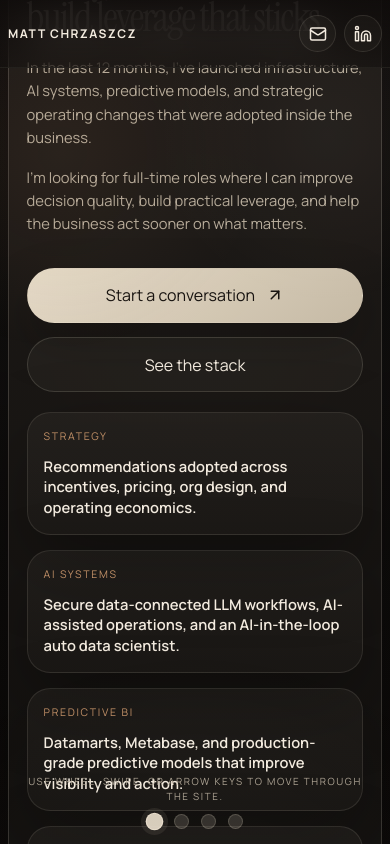
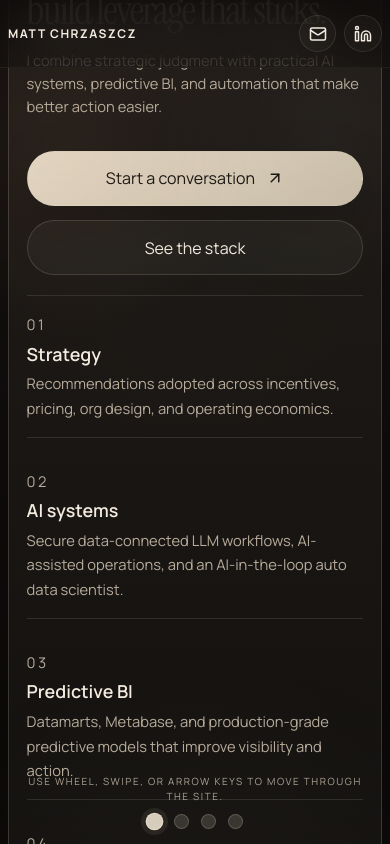
Before and after one commit to omgboom/mattcpa, a React (Create React App) app: page / in a window 390 px wide. Shown: the top 844 px of the page. Built offline with nearby package versions, Linux system fonts and the light colour scheme.

Commit message:
almost there now!

```diff
--- a/src/Website.js
+++ b/src/Website.js
@@ -17,7 +17,7 @@ const leverageAreas = [
   {
     id: '02',
     title: 'Shipped internal AI systems',
-    body: 'Built Lumina AI and an AI-in-the-loop data science application, then connected workflow, permissions, scheduled tasks, and tool calls into Silver CRM for real operating use.',
+    body: 'Built a secure data-connected LLM workflow and an AI-in-the-loop data science application, then connected permissions, scheduled tasks, and tool calls into CRM workflows for real operating use.',
   },
   {
     id: '03',
@@ -65,18 +65,22 @@ const operatingSteps = [
 
 const thesisPoints = [
   {
+    id: '01',
     label: 'Strategy',
     text: 'Recommendations adopted across incentives, pricing, org design, and operating economics.',
   },
   {
+    id: '02',
     label: 'AI systems',
     text: 'Secure data-connected LLM workflows, AI-assisted operations, and an AI-in-the-loop auto data scientist.',
   },
   {
+    id: '03',
     label: 'Predictive BI',
     text: 'Datamarts, Metabase, and production-grade predictive models that improve visibility and action.',
   },
   {
+    id: '04',
     label: 'Automation',
     text: 'n8n orchestration and workflow automation shipped into real operating use.',
   },
@@ -249,12 +253,8 @@ const Website = () => {
                 I help businesses see clearly, move earlier, and build leverage that sticks.
               </h1>
               <p className="stage-summary">
-                In the last 12 months, I&apos;ve launched infrastructure, AI systems, predictive
-                models, and strategic operating changes that were adopted inside the business.
-              </p>
-              <p className="stage-note">
-                I&apos;m looking for full-time roles where I can improve decision quality, build
-                practical leverage, and help the business act sooner on what matters.
+                I combine strategic judgment with practical AI systems, predictive BI, and
+                automation that make better action easier.
               </p>
               <div className="stage-actions">
                 <a className="button-primary" href={`mailto:${contactEmail}`}>
@@ -274,11 +274,14 @@ const Website = () => {
             </div>
 
             <div className="story-detail">
-              <div className="bubble-grid">
+              <div className="detail-stack">
                 {thesisPoints.map((point) => (
-                  <article className="bubble-point" key={point.label}>
-                    <span>{point.label}</span>
-                    <strong>{point.text}</strong>
+                  <article className="detail-item" key={point.label}>
+                    <p className="detail-id">{point.id}</p>
+                    <div>
+                      <h3>{point.label}</h3>
+                      <p>{point.text}</p>
+                    </div>
                   </article>
                 ))}
               </div>
@@ -339,8 +342,8 @@ const Website = () => {
             <div className="story-detail">
               <div className="detail-stack">
                 {impactSignals.map((signal) => (
-                  <article className="detail-item detail-item-signal" key={`${signal.value}-${signal.label}`}>
-                    <p className="detail-value">{signal.value}</p>
+                  <article className="detail-item" key={`${signal.value}-${signal.label}`}>
+                    <p className="detail-id">{signal.value}</p>
                     <p>{signal.label}</p>
                   </article>
                 ))}
@@ -360,10 +363,6 @@ const Website = () => {
               The best fit is a company that wants one person who can build and challenge.
             </h2>
             <p className="stage-summary">
-              My work tends to follow the same pattern: find the bottleneck, design the mechanism,
-              improve decision quality, and create leverage that sticks.
-            </p>
-            <p className="stage-note">
               I&apos;m looking for an in-house role where I can keep building systems, influence the
               operating model, and raise the quality of decisions across the business.
             </p>
--- a/src/index.css
+++ b/src/index.css
@@ -117,7 +117,6 @@ select {
 .topbar-nav-step,
 .stage-kicker,
 .detail-id,
-.bubble-point span,
 .stage-instruction {
   letter-spacing: 0.16em;
   text-transform: uppercase;
@@ -410,44 +409,16 @@ select {
   border-color: rgba(255, 244, 225, 0.24);
 }
 
-.bubble-grid,
 .detail-stack {
   width: 100%;
   display: grid;
   gap: 0.95rem;
 }
 
-.bubble-grid {
-  grid-template-columns: repeat(2, minmax(0, 1fr));
-}
-
-.bubble-point,
 .detail-item {
   border: 1px solid rgba(255, 244, 225, 0.1);
   background: linear-gradient(180deg, rgba(255, 244, 225, 0.04), rgba(255, 244, 225, 0.02));
   box-shadow: var(--shadow);
-}
-
-.bubble-point {
-  min-height: 8.7rem;
-  padding: 1rem 1rem 1.05rem;
-  border-radius: 1.45rem;
-  display: flex;
-  flex-direction: column;
-  justify-content: flex-start;
-}
-
-.bubble-point span {
-  display: inline-block;
-  margin-bottom: 0.65rem;
-  font-size: 0.66rem;
-  color: var(--accent);
-}
-
-.bubble-point strong {
-  font-size: 1rem;
-  line-height: 1.4;
-  font-weight: 600;
 }
 
 .detail-stack {
@@ -490,20 +461,6 @@ select {
 
 .detail-item h3 + p {
   margin-top: 0.35rem;
-}
-
-.detail-item-signal {
-  grid-template-columns: 150px minmax(0, 1fr);
-  align-items: center;
-}
-
-.detail-value {
-  margin: 0;
-  font-family: 'Instrument Serif', serif;
-  font-size: clamp(1.95rem, 3.4vw, 3.25rem);
-  line-height: 0.96;
-  letter-spacing: -0.05em;
-  color: var(--text);
 }
 
 .stage-footer {
@@ -665,16 +622,7 @@ select {
     width: 100%;
   }
 
-  .bubble-grid {
-    grid-template-columns: 1fr;
-  }
-
-  .bubble-point {
-    min-height: auto;
-  }
-
-  .detail-item,
-  .detail-item-signal {
+  .detail-item {
     grid-template-columns: 1fr;
     gap: 0.35rem;
   }
@@ -714,13 +662,8 @@ select {
 
   .stage-summary,
   .stage-note,
-  .detail-item p,
-  .bubble-point strong {
+  .detail-item p {
     font-size: 0.92rem;
-  }
-
-  .detail-value {
-    font-size: 1.9rem;
   }
 }
 
```
Also changed, not shown: 1 other file (tests, documents, lock files or other folders).
